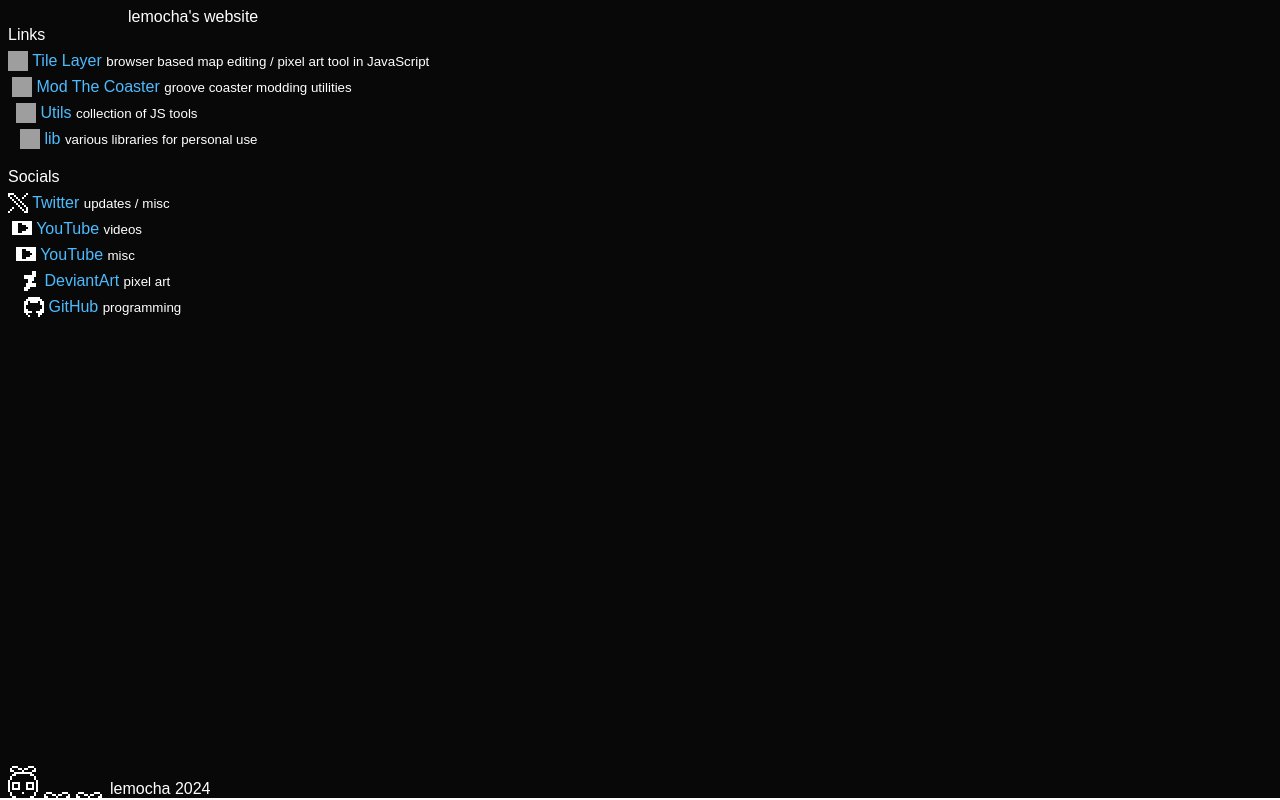
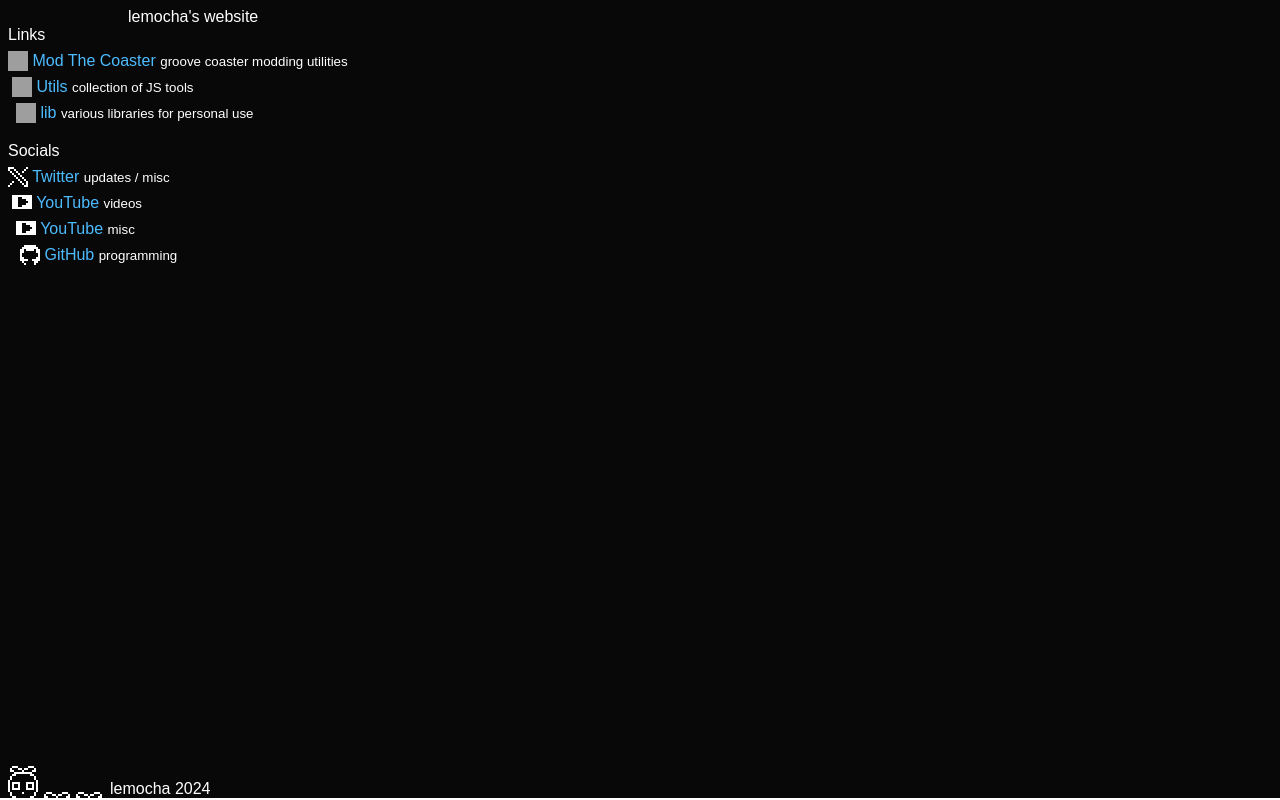
Before and after one commit to lemocha7/lemocha7.github.io, a plain HTML site: page index.html in a window 1280 px wide. Drawn offline with Linux system fonts and the light colour scheme; grey boxes are pictures that could not be loaded.

Commit message:
remove dart / tile layer links

```diff
--- a/index.html
+++ b/index.html
@@ -11,26 +11,21 @@
 	<header style="margin-left: 120px">lemocha's website</header>
 
 	<header>Links</header>
-		<img src="https://lemocha7.github.io/Tile-Layer/img/icon.png">
-		<a href="https://lemocha7.github.io/Tile-Layer">Tile Layer</a>
-		<small>browser based map editing / pixel art tool in JavaScript</small>
-		<br>
 
-		<img style="margin-left: 4px" src="https://lemocha7.github.io/Mod-The-Coaster/img/icon.webp">
+		<img src="https://lemocha7.github.io/Mod-The-Coaster/img/icon.webp">
 		<a href="https://lemocha7.github.io/Mod-The-Coaster">Mod The Coaster</a>
 		<small>groove coaster modding utilities</small>
 		<br>
 
-		<img style="margin-left: 8px" src="https://lemocha7.github.io/Util/icon.webp">
+		<img style="margin-left: 4px" src="https://lemocha7.github.io/Util/icon.webp">
 		<a href="https://lemocha7.github.io/Util">Utils</a>
 		<small>collection of JS tools</small>
 		<br>
 
-		<img style="margin-left: 12px" src="https://lemocha7.github.io/Util/clipboard.webp">
+		<img style="margin-left: 8px" src="https://lemocha7.github.io/Util/clipboard.webp">
 		<a href="https://lemocha7.github.io/lib">lib</a>
 		<small>various libraries for personal use</small>
 		<br>
-
 
 	<header>Socials</header>
 		<img src="img/socials/twitter.webp">
@@ -48,12 +43,7 @@
 		<small>misc</small>
 		<br>
 
-		<img style="margin-left: 12px" src="img/socials/deviantart.webp">
-		<a title='"Mocha-Pixel" on DeviantArt' href="https://www.deviantart.com/mocha-pixel">DeviantArt</a>
-		<small>pixel art</small>
-		<br>
-
-		<img style="margin-left: 16px" src="img/socials/github.webp">
+		<img style="margin-left: 12px" src="img/socials/github.webp">
 		<a title='"lemocha7" on Github' href="https://github.com/lemocha7">GitHub</a>
 		<small>programming</small>
 
```
